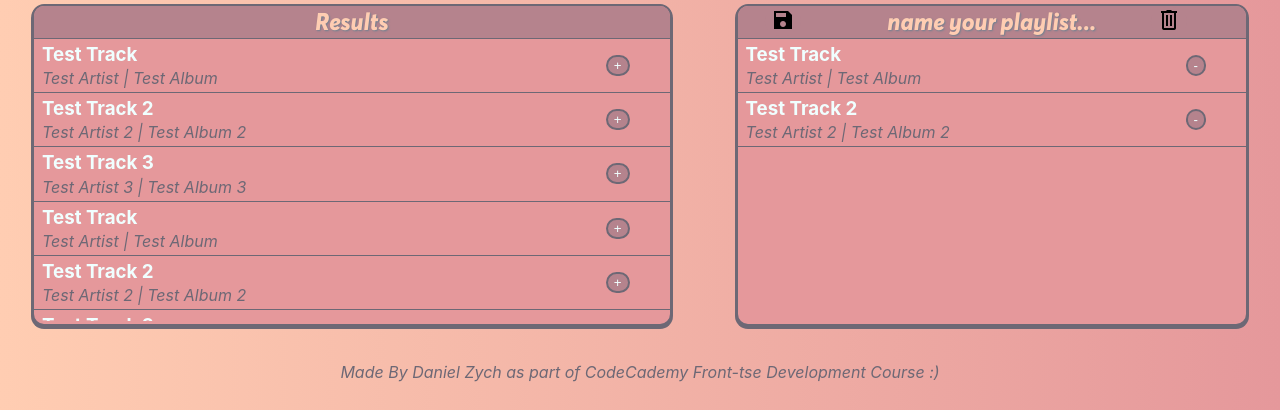
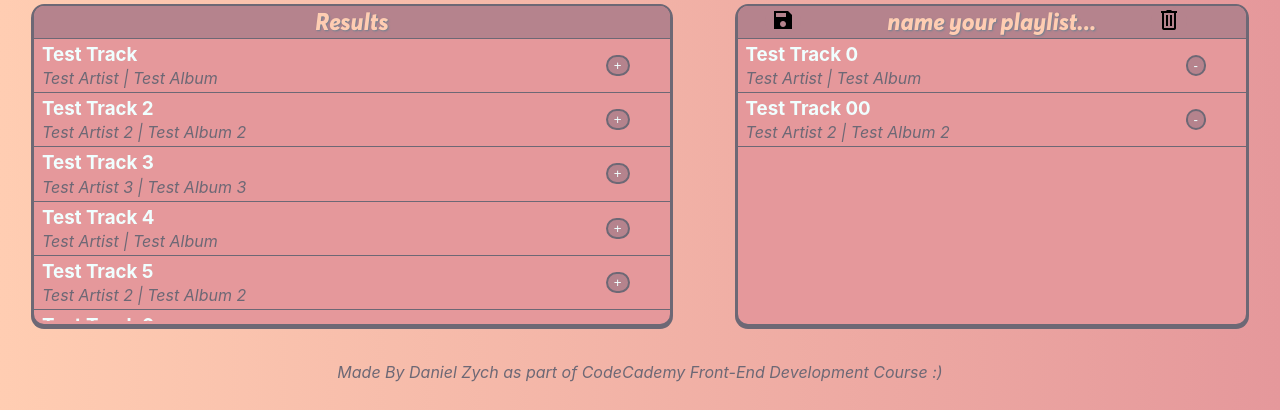
Before and after one commit to danjzych/jammming, a React (Create React App) app: page / in a window 1280 px wide. Shown: the part 387-797 px from the top of the page. Built offline with nearby package versions, Linux system fonts and the light colour scheme.

Commit message:
Modified states and the functions that utilize them to be more atomic, making them more fflexible, reusable, and debuggable.

```diff
--- a/src/Components/App/App.js
+++ b/src/Components/App/App.js
@@ -28,82 +28,94 @@ function App() {
   },
   {
       id: 4,
-      title: 'Test Track',
+      title: 'Test Track 4',
       artist: 'Test Artist',
       album: 'Test Album'
   },
   {
       id: 5,
-      title: 'Test Track 2',
+      title: 'Test Track 5',
       artist: 'Test Artist 2',
       album: 'Test Album 2'
   },
   {
     id: 6,
-    title: 'Test Track 3',
+    title: 'Test Track 6',
     artist: 'Test Artist 3',
     album: 'Test Album 3'
   },
   {
     id: 7,
-    title: 'Test Track',
+    title: 'Test Track 7',
     artist: 'Test Artist',
     album: 'Test Album'
   },
   {
     id: 8,
-    title: 'Test Track 2',
+    title: 'Test Track 8',
     artist: 'Test Artist 2',
     album: 'Test Album 2'
   },
   {
   id: 9,
-  title: 'Test Track 3',
+  title: 'Test Track 9',
   artist: 'Test Artist 3',
   album: 'Test Album 3'
   },
   {
     id: 10,
-    title: 'Test Track 3',
+    title: 'Test Track 10',
     artist: 'Test Artist 3',
     album: 'Test Album 3'
     },
     {
       id: 11,
-      title: 'Test Track 3',
+      title: 'Test Track 11',
       artist: 'Test Artist 3',
       album: 'Test Album 3'
       },
   ]);
   const [ playlist, setPlaylist ] = useState(
-    {
-      name: 'name your playlist...',
-      tracks: [{
+        [{
         id: 1,
-        title: 'Test Track',
+        title: 'Test Track 0',
         artist: 'Test Artist',
         album: 'Test Album'
         },
        {
         id: 2,
-        title: 'Test Track 2',
+        title: 'Test Track 00',
         artist: 'Test Artist 2',
         album: 'Test Album 2'
         },]
+  );
+  const [playlistName, setPlaylistName] = useState('name your playlist...');
+
+    const handleAdd = (props) => {
+      alert('itworked');
+      //if track is not already in playlist.tracks, add to playlist.tracks
+        //verify by using id
+        //if already in playlist.tracks, alert "this track is already in your playlist"
     }
-  );
+
+
+    const handleRemove = (props) => {
+      alert('it also worked')
+    };
+
+    //const handlePlaylistRename = (props) => {}
 
   return (
     <div className='App-Container'>
       <Header />
       <SearchBar />
       <div className='App-playlist'>
-        <SearchResults testData={testData} />
-        <Playlist playlist={playlist} />
+        <SearchResults testData={testData} handleAdd={handleAdd}/>
+        <Playlist playlistName={playlistName} playlist={playlist} handleRemove={handleRemove}/>
       </div>
       <footer>
         <div className='align'>
-        Made By Daniel Zych as part of CodeCademy Front-tse Development Course :)
+        Made By Daniel Zych as part of CodeCademy Front-End Development Course :)
         </div>
       </footer>
     </div>
--- a/src/Components/Playlist/Playlist.js
+++ b/src/Components/Playlist/Playlist.js
@@ -12,12 +12,12 @@ function Playlist(props) {
             <button class='noBorder'>
                 <img src={saveIcon} />
             </button>
-            <h2>{props.playlist.name}</h2>
+            <h2>{props.playlistName}</h2>
             <button class='noBorder'>
                 <img src={trashIcon} />
             </button>
         </div>
-        <Tracklist button='-' testData={props.playlist.tracks}/>
+        <Tracklist button='-' testData={props.playlist} handleRemove={props.handleRemove}/>
     </div>);
 };
 
--- a/src/Components/SearchResults/SearchResults.js
+++ b/src/Components/SearchResults/SearchResults.js
@@ -9,7 +9,7 @@ function SearchResults(props) {
         <div className='playlistHeader'>
         <h2>Results</h2>
         </div>
-        <Tracklist button='+' testData={props.testData}/>
+        <Tracklist button='+' testData={props.testData} handleAdd={props.handleAdd}/>
     </div>);
 };
 
--- a/src/Components/Track/Track.js
+++ b/src/Components/Track/Track.js
@@ -2,13 +2,21 @@ import React from 'react';
 import './Track.css'
 
 function Track(props) {
+
+    const handleClick = (props) => {
+        if (props.button === '+') {
+            props.handleAdd(props)
+        } else {
+            props.handleRemove(props);
+        }}
+
     return (
         <div className='TrackContainer'>
             <div className='TrackInfo'>
                 <h3 className='trackName'>{props.title}</h3>
                 <p className='trackDetails'>{props.artist} | {props.album}</p>
             </div>
-            <button type='button'>{props.button}</button>
+            <button type='button' onClick={() => handleClick(props)}>{props.button}</button>
         </div>
     );
 };
--- a/src/Components/Tracklist/Tracklist.js
+++ b/src/Components/Tracklist/Tracklist.js
@@ -8,7 +8,7 @@ function Tracklist(props) {
        <div className='TracklistContainer'>
         {props.testData?.map((track) => {
           return (
-             <Track button={props.button} key={track.id} title={track.title} artist={track.artist} album={track.album}/>
+             <Track button={props.button} key={track.id} title={track.title} artist={track.artist} album={track.album} handleAdd={props.handleAdd} handleRemove={props.handleRemove} />
           )
         })}
       </div>);
```
